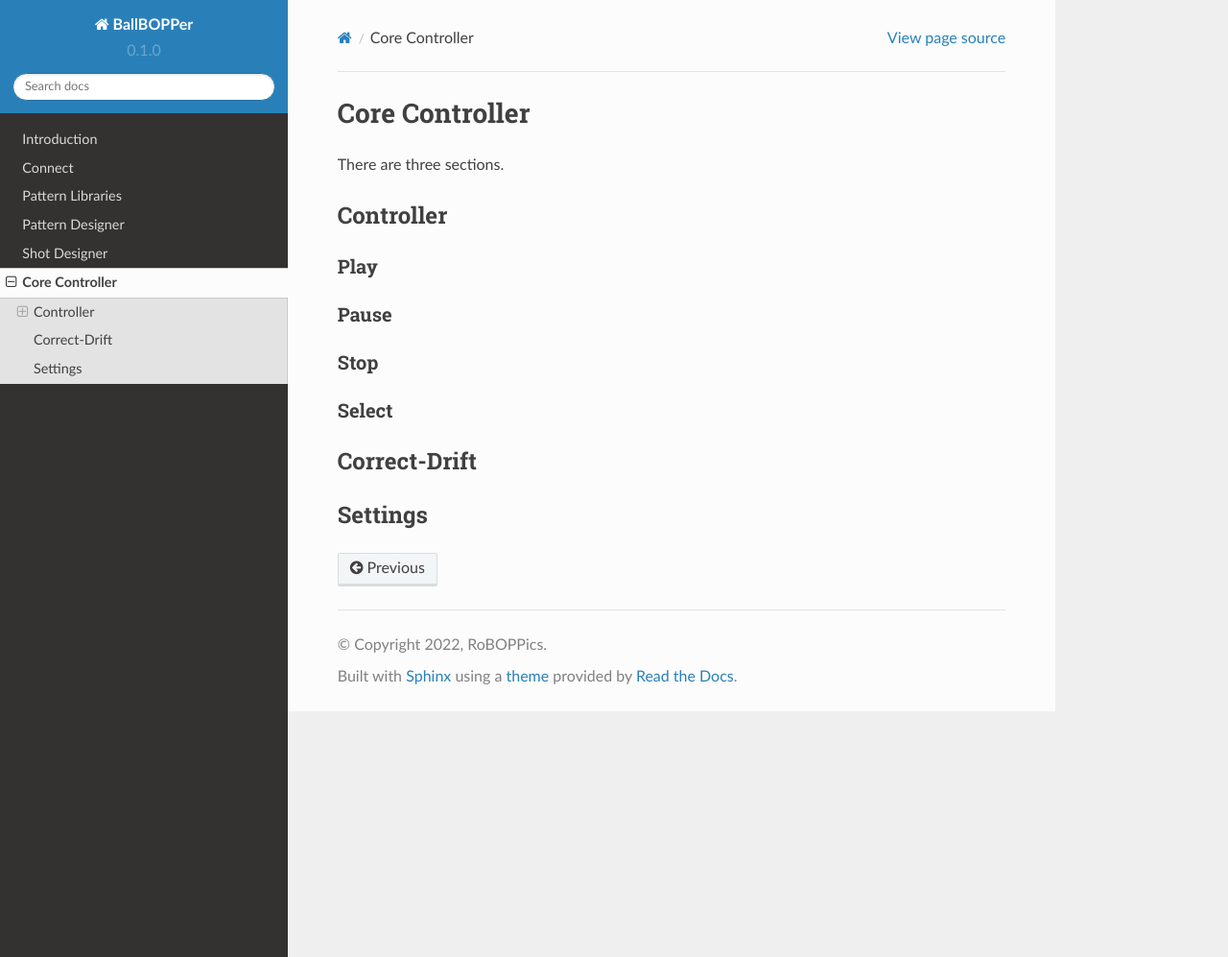
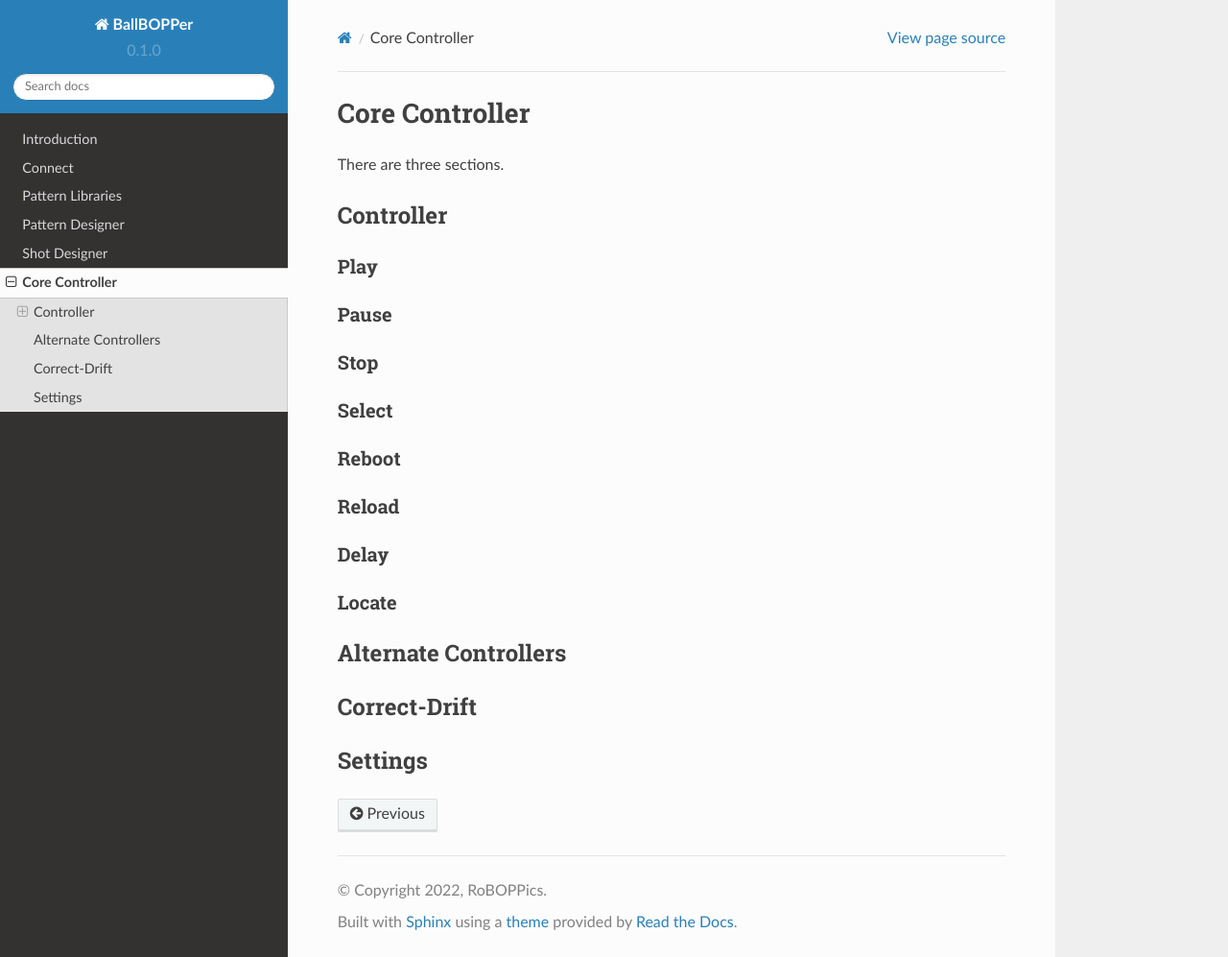
Before and after one commit to mtyeager/BBDocs, a Sphinx documentation site: the page built from docs/source/core-controller.rst, in a window 1280 px wide and 997 px high. Shown: the whole window at 96% size. Built offline with Sphinx 7.4.7 and the Read the Docs theme 2.0.0, drawn with Linux system fonts in a browser that asks for light colours.

Commit message:
Update core-controller.rst

```diff
--- a/docs/source/core-controller.rst
+++ b/docs/source/core-controller.rst
@@ -19,11 +19,27 @@ Stop
 .. select:
 Select
 ^^^^^^
+.. reboot:
+Reboot
+^^^^^^
+.. reload:
+Reload
+^^^^^^
+.. delay:
+Delay
+^^^^^
+.. Locate:
+Locate
+^^^^^^
+
+.. alternate-controllers:
+Alternate Controllers
+---------------------
 
 .. correct-drift:
 
 Correct-Drift
-------------
+-------------
 
 .. settings:
 
```
